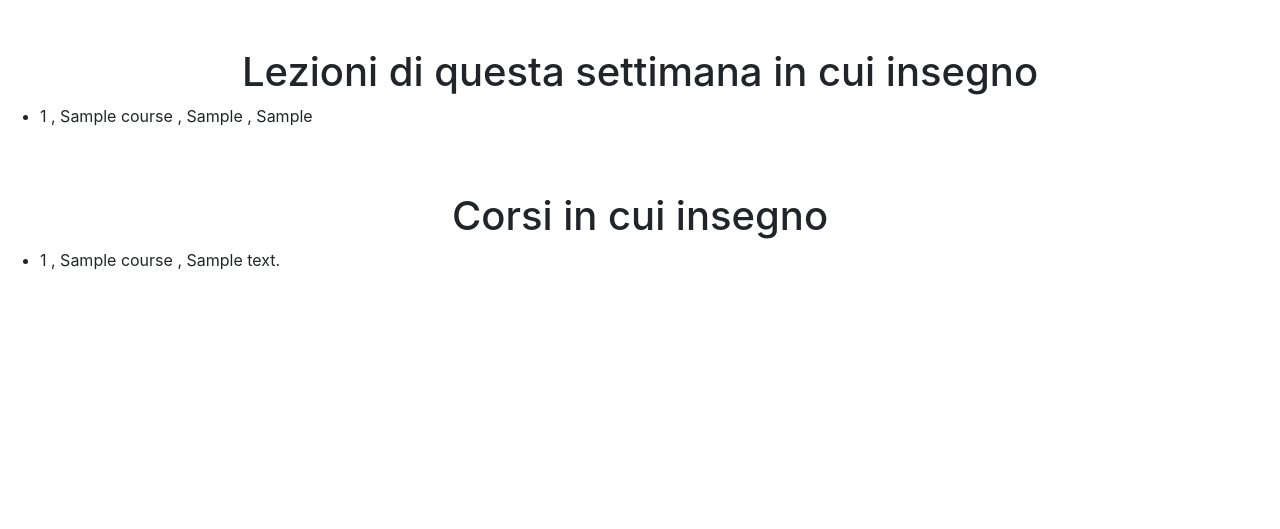
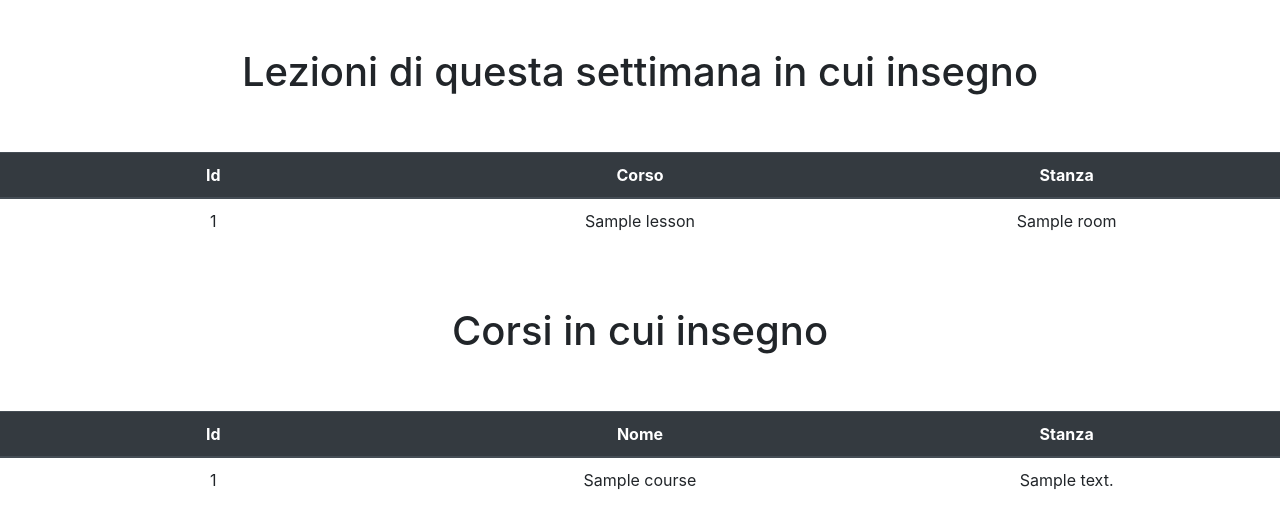
Before and after one commit to Haka91/ProgettoBasi2021, a Flask app: template Services/Web/Project/Templates/Instructor/introduzione.html in a window 1280 px wide. Shown: the part 56-585 px from the top of the page. Run offline with Flask 2, Linux system fonts and the light colour scheme; the template is opened without the code that fills it: most values are stand-ins (such as "Sample title", 1, 10 or a date in 2020); some libraries are stand-ins or nearby versions.

Commit message:
Update Frontend (3rd)

```diff
--- a/Services/Web/Project/Templates/Instructor/introduzione.html
+++ b/Services/Web/Project/Templates/Instructor/introduzione.html
@@ -23,19 +23,48 @@
 
 <!-- Stampa la lista delle lezioni da insegnare questa settimana -->
 <h1 align="center"> Lezioni di questa settimana in cui insegno </h1>
-<ul class="collection with-header">
-    {% for Lesson in lezioni %}
-        <li class="collection-item">{{ Lesson.id }} , {{ Lesson.course }} , {{ Lesson.course_room }} , {{ Lesson.reservation_slot }}</li>
-    {% endfor %}
-</ul>
+<br><br>
+<table id="table" class="table">
+    <thead class="thead-dark">
+        <tr>
+            <th style="text-align: center;" scope="col">Id</th>
+            <th style="text-align: center;" scope="col">Corso</th>
+            <th style="text-align: center;" scope="col">Stanza</th>
+        </tr>
+    </thead>
+    <tbody>
+        {% for Lesson in lezioni %}
+            <tr>
+                <td style="text-align: center; width: 10%;">{{ Lesson.id }}</td>
+                <td style="text-align: center; width: 10%;">{{ Lesson.course_name }}</td>
+                <td style="text-align: center; width: 10%;">{{ Lesson.room }}</td>
+            </tr>
+        {% endfor %}
+    </tbody>
+</table>
+
 
 <br><br>
 <!-- Stampa la lista dei corsi con il numero di iscritti al corso -->
 <h1 align="center"> Corsi in cui insegno </h1>
-<ul class="collection with-header">
-    {% for Course in corsi %}
-        <li class="collection-item">{{ Course.id }} , {{ Course.name }} , {{ Course.description }}</li>
-    {% endfor %}
-</ul>
+<br><br>
 
+<table id="table" class="table">
+    <thead class="thead-dark">
+        <tr>
+            <th style="text-align: center;" scope="col">Id</th>
+            <th style="text-align: center;" scope="col">Nome</th>
+            <th style="text-align: center;" scope="col">Stanza</th>
+        </tr>
+    </thead>
+    <tbody>
+        {% for Course in corsi %}
+            <tr>
+                <td style="text-align: center; width: 10%;">{{ Course.id }}</td>
+                <td style="text-align: center; width: 10%;">{{ Course.name }}</td>
+                <td style="text-align: center; width: 10%;">{{ Course.description }}</td>
+            </tr>
+        {% endfor %}
+    </tbody>
+</table>
 {% endblock %}
--- a/Services/Web/Project/instructor.py
+++ b/Services/Web/Project/instructor.py
@@ -16,13 +16,16 @@ from Models.Users import User,at_least_trainer_required
 
 instructor = Blueprint('instructor',__name__,url_prefix='/instructor')
 
+# Introduction page
 @at_least_trainer_required
 @instructor.route('/introduzione')
 def introduzione():
     corsi=session.query(Course).all() #FILTRARE SOLO PER I CORSI FATTI DALL'ISTRUTTORE
     lezioni=session.query(Lesson).all() #FILTRARE SOLO PER LE LEZIONI DEI CORSI CHE FA L'ISTRUTTORE NELLA PROSSIMA SETTIMANA (O NEI PROSSIMI GIORNI)
+    # Sono necessari idlezione, nomecorso, nomestanza
     return render_template('/Instructor/introduzione.html',lezioni=lezioni,corsi=corsi)
 
+# Page where the next lessons are listed
 @at_least_trainer_required
 @instructor.route('/prossimeLezioni')
 def prossimeLezioni():
--- a/Services/Web/Project/manager.py
+++ b/Services/Web/Project/manager.py
@@ -134,6 +134,6 @@ def eliminaData(data):
 # Function do delete a Policy
 @at_least_manager_required
 @manager.route('/eliminaPolicy/<int:idPolicy>')
-def eliminaData(idPolicy):
+def eliminaPolicy(idPolicy):
     # DO STUFF
     return redirect(url_for(manager.gestionePolicy))
```
Also changed, not shown: Services/Web/Project/Templates/Instructor/prossimeLezioni.html (+22 -5 lines).
